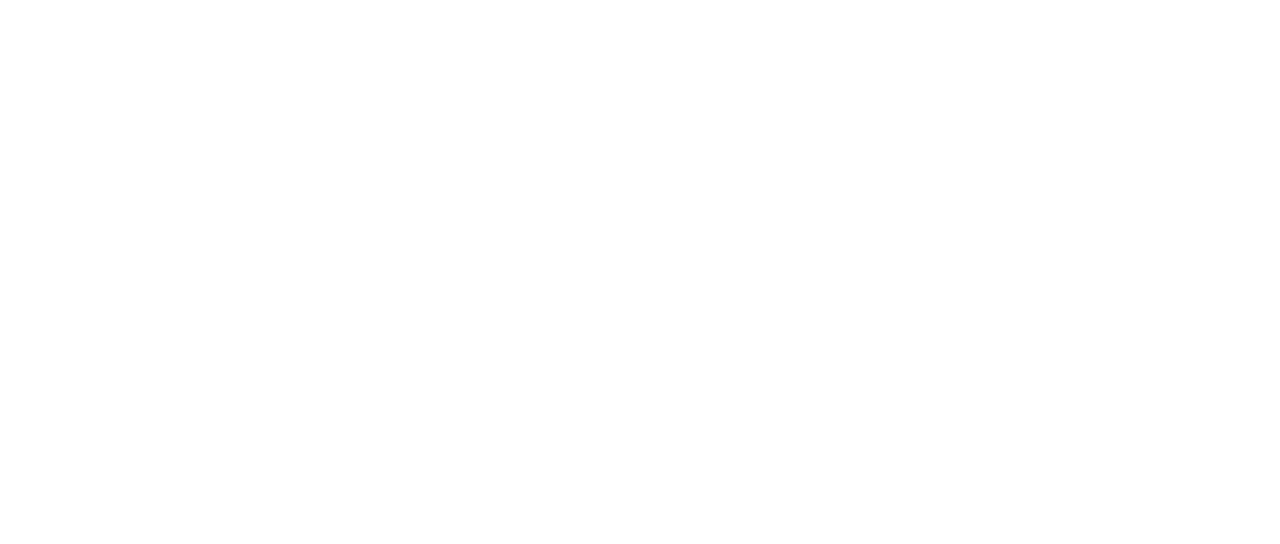
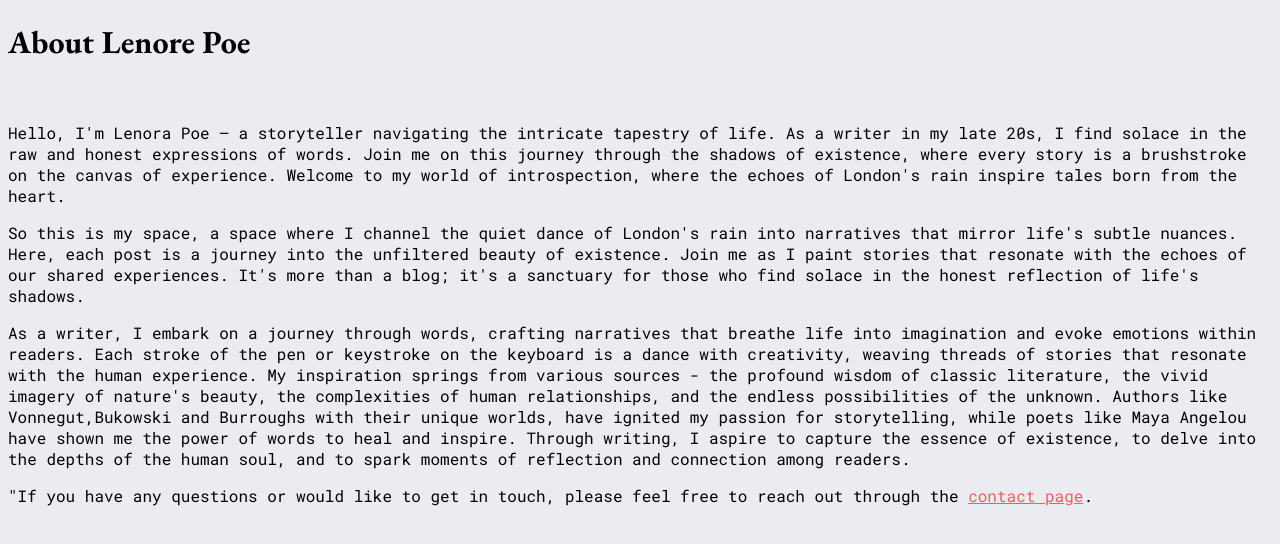
Before and after one commit to Noroff-FEU-Assignments/project-exam-1-tin-kri, a plain HTML site: page html/about.html in a window 1280 px wide. Drawn offline with nearby package versions, Linux system fonts and the light colour scheme; no server answers.

Commit message:
added root and custom properties

```diff
--- a/css/theme.css
+++ b/css/theme.css
@@ -1,31 +1,65 @@
-/* || General styles */
+:root {
+    --background-color: #EBEBF2;
+    --primary-color: #6A6DA6;
+    --darker-primary-color: #414267;
+    --lighter-primary-color: #A0A2CB;
+    --secondary-color: #F25C5C;
+    --lighter-secondary-color: #F2BBB6;
+    --primary-dark-font-color: #525481;
+    --primary-light-font-color: #EBEBF2;
+
+
+    /* font families */
+    --font-family-base: "Roboto Mono", monospace;
+    --font-family-accent: "EB Garamond", serif;
+
+
+    /* font sizes */
+    --fs-base-heading: 2rem;
+    --fs-base-subheading: 1.688rem;
+    --fs-base-paragraph: 1;
+
+    --fs-accent-heading: 2.188rem;
+    --fs-accent-subheading: 1.875rem;
+    --fs-accent-paragraph: 1.125rem;
+
+    /* font weight */
+    --fw-base-regular: 400;
+    --fw-base-bold: 800;
+    --fw-accent-regular: 400;
+    --fw-accent-bold: 700;
+
+
+    /* font style */
+    --fs-normal: normal;
+    --fs-cursive: italic;
+}
 
 body {
-    background-color: #EBEBF2;
+    background-color: var(--background-color);
+    font-family: var(--font-family-base)
 }
+
+h1 {
+    font-family: var(--font-family-accent);
+}
+
+h2 {
+    font-family: var(--font-family-accent);
+}
+
+h3 {
+    font-family: var(--font-family-accent);
+}
+
+.about-paragraph {
+    font-size: var(--fs-base-paragraph);
+}
+
+
+
+
 
 /*
 
 /* || Typography */
-
-
-
-/* <uniquifier>: Use a uniquifier for the class name
-/* <weight>: Use a value from 400 to 800 */
-
-/*eb-garamond-<uniquifier> */
-font-family: "EB Garamond",
-serif;
-font-optical-sizing: auto;
-font-weight: <weight>;
-font-style: normal;
-
-/* <uniquifier>: Use a uniquifier for the class name
-  /* <weight>: Use a value from 100 to 700
-
-  .roboto-mono-<uniquifier> */
-font-family: "Roboto Mono",
-monospace;
-font-optical-sizing: auto;
-font-weight: <weight>;
-font-style: normal;
--- a/css/ui.css
+++ b/css/ui.css
@@ -1,5 +1,3 @@
-body {}
-
 .container-posts {
     display: grid;
     grid-template-columns: repeat(auto-fit, 20rem);
@@ -26,3 +24,60 @@ body {}
 .divider {
     border-right: solid 1px #010101;
 }
+
+.button {
+    font-family: var(--font-family-base);
+    font-size: var(--fs-base-paragraph);
+    background-color: var(--darker-primary-color);
+    color: var(--primary-light-font-color);
+}
+
+/* .button:link {
+    color: var(--secondary-color);
+}
+
+.button:visited {
+    color: var(--secondary-color);
+}
+
+.button:focus {
+    text-decoration: none;
+    background: var(--lighter-secondary-color);
+}
+
+.button:hover {
+    text-decoration: none;
+    background: var(--lighter-secondary-color);
+}
+
+.button:active {
+    background: var(--secondary-color);
+    color: var(--lighter-secondary-color);
+} */
+
+
+
+
+
+a:link {
+    color: var(--secondary-color);
+}
+
+a:visited {
+    color: var(--secondary-color);
+}
+
+a:focus {
+    text-decoration: none;
+    background: var(--lighter-secondary-color);
+}
+
+a:hover {
+    text-decoration: none;
+    background: var(--lighter-secondary-color);
+}
+
+a:active {
+    background: var(--secondary-color);
+    color: var(--lighter-secondary-color);
+}
--- a/html/about.html
+++ b/html/about.html
@@ -0,0 +1,56 @@
+<!DOCTYPE html>
+<html lang="en">
+
+<head>
+    <meta charset="UTF-8">
+    <meta name="viewport" content="width=device-width, initial-scale=1.0">
+    <link rel="stylesheet" href="/css/styles.css">
+    <link rel="stylesheet" href="/css/theme.css">
+    <link rel="stylesheet" href="/css/ui.css">
+    <link rel="preconnect" href="https://fonts.googleapis.com">
+    <link rel="preconnect" href="https://fonts.gstatic.com" crossorigin>
+    <link
+        href="https://fonts.googleapis.com/css2?family=EB+Garamond:ital,wght@0,400..800;1,400..800&family=Roboto+Mono:ital,wght@0,100..700;1,100..700&display=swap"
+        rel="stylesheet">
+
+    <title>Document</title>
+</head>
+
+<body>
+    <h1 class="title">About Lenore Poe</h1>
+    <img src="" alt="">
+    <p class="about-paragraph">Hello, I'm Lenora Poe — a storyteller navigating the intricate tapestry of life. As a
+        writer in my late 20s, I
+        find
+        solace in the raw and honest expressions of words. Join me on this journey through the shadows of existence,
+        where every story is a brushstroke on the canvas of experience. Welcome to my world of introspection, where the
+        echoes of London's rain inspire tales born from the heart.</p>
+    <p class="about-paragraph">So this is my space, a space where I channel the quiet dance of London's rain into
+        narratives that
+        mirror life's subtle nuances. Here, each post is a journey into the unfiltered beauty of existence. Join me as I
+        paint stories that resonate with the echoes of our shared experiences. It's more than a blog; it's a sanctuary
+        for those who find solace in the honest reflection of life's shadows.</p>
+    <p class="about-paragraph">As a writer, I embark on a journey through words, crafting narratives that breathe life
+        into imagination and
+        evoke emotions within readers. Each stroke of the pen or keystroke on the keyboard is a dance with creativity,
+        weaving threads of stories that resonate with the human experience. My inspiration springs from various sources
+        - the profound wisdom of classic literature, the vivid imagery of nature's beauty, the complexities of human
+        relationships, and the endless possibilities of the unknown. Authors like Vonnegut,Bukowski and Burroughs with
+        their unique worlds, have ignited my passion for storytelling, while poets like Maya Angelou have shown me the
+        power of words to heal and inspire. Through writing, I aspire to capture the essence of existence, to delve into
+        the
+        depths of the human soul, and to spark moments of reflection and connection among readers.</p>
+    <p>"If you have any questions or would like to get in touch, please feel free to reach out through the <a
+            class="link" href="contact.html">contact page</a>.</p>
+
+
+
+
+
+
+
+
+    <script src="/js/index.js" defer="defer"></script>
+</body>
+
+</html>
```
Also changed, not shown: html/index.html (+12 -0 lines), images/dither_it_daniel-monteiro-jkHvG-JYhGU-unsplash.png (added).
